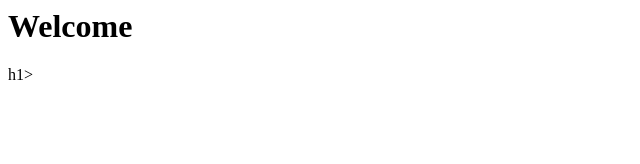
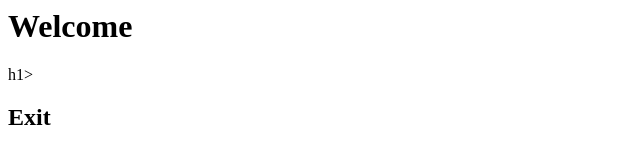
Before and after one commit to Praveen1314/GIT-demo, a plain HTML site: page index.html in a window 1280 px wide. Shown: the full height of the page, 0-640 px from the left. Drawn offline with Linux system fonts and the light colour scheme.

Commit message:
Update index.html

```diff
--- a/index.html
+++ b/index.html
@@ -1 +1,3 @@
 <h1>Welcome</h1>h1>
+
+<h2>Exit</h2>
```
